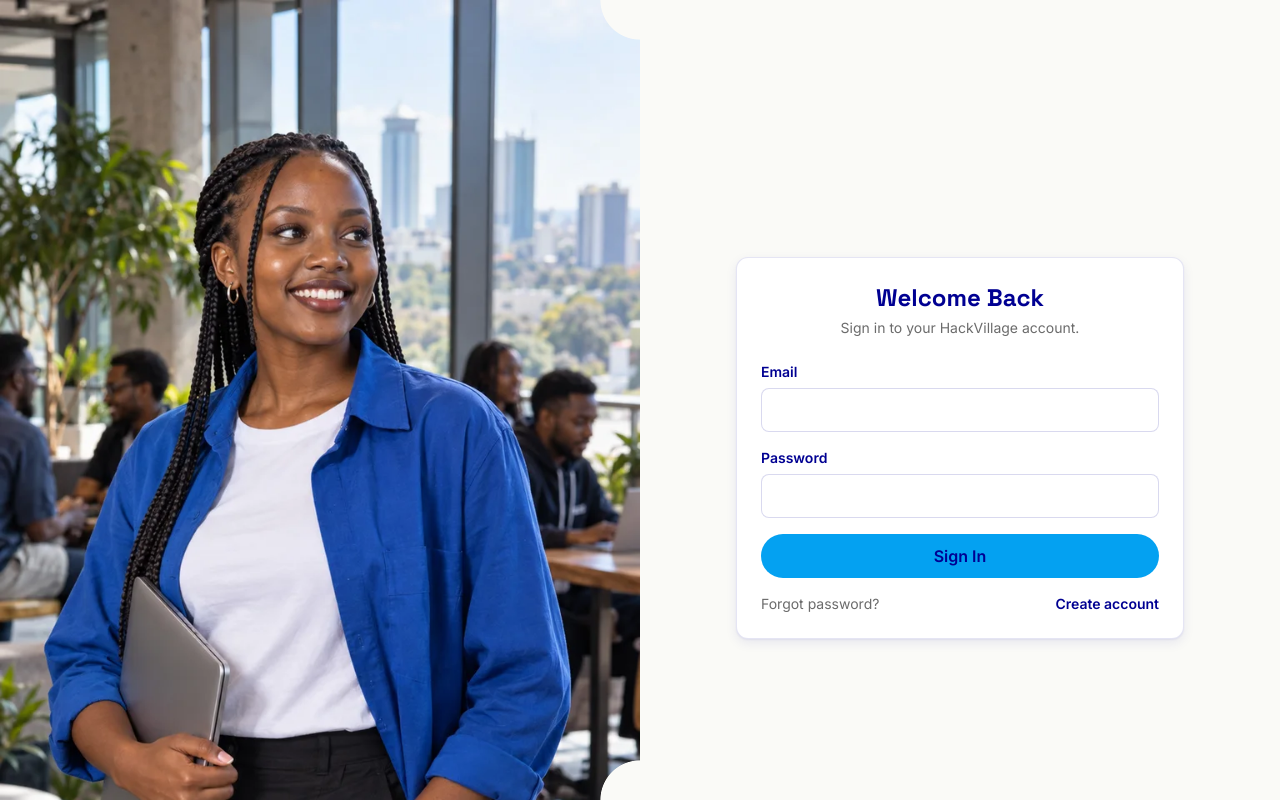
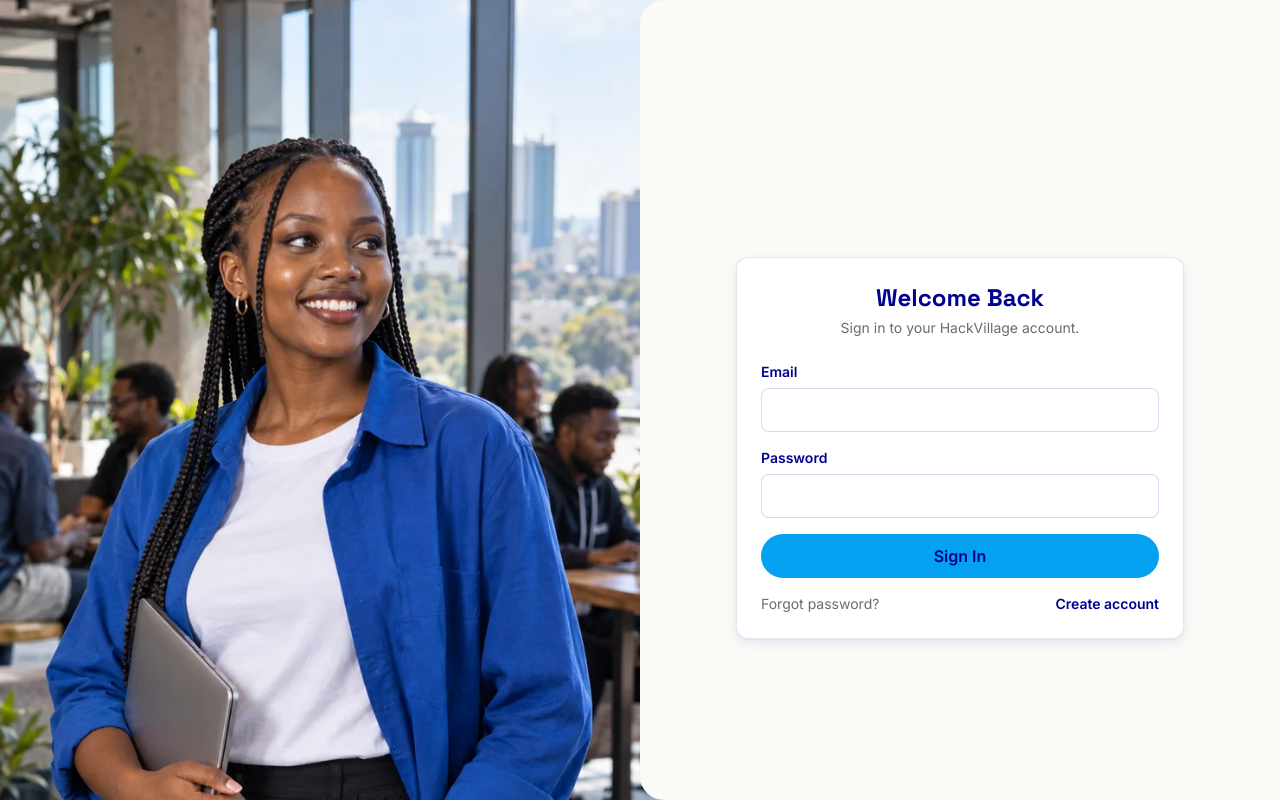
Before and after one commit to CodeWithEugene/HackVillage, a Next.js app: page /signin in a window 1280 px wide. Built offline with nearby package versions, Linux system fonts and the light colour scheme; no server answers.

Commit message:
fix(ui): round the auth form panel's left corners over the photo

```diff
--- a/app/globals.css
+++ b/app/globals.css
@@ -1476,6 +1476,7 @@
 
   /* Auth pages: full height photo on the left half, form on the right. */
   .auth-shell {
+    --auth-corner: 1.5rem;
     display: grid;
     min-height: 100dvh;
     background: var(--color-paper);
@@ -1501,15 +1502,15 @@
       top: 0;
       height: 100dvh;
       overflow: hidden;
-      /* Inverted (concave) top right and bottom right corners. */
-      --auth-corner: 2.5rem;
-      mask:
-        radial-gradient(var(--auth-corner) at 100% 0, #0000 98%, #000) top / 100% 51% no-repeat,
-        radial-gradient(var(--auth-corner) at 100% 100%, #0000 98%, #000) bottom / 100% 51%
-          no-repeat;
+      /* Runs under the form panel so the photo shows through its rounded corners. */
+      width: calc(100% + var(--auth-corner));
     }
     .auth-main {
+      position: relative;
+      z-index: 1;
       padding: 3rem 2rem;
+      background: var(--color-paper);
+      border-radius: var(--auth-corner) 0 0 var(--auth-corner);
     }
   }
 }
```
